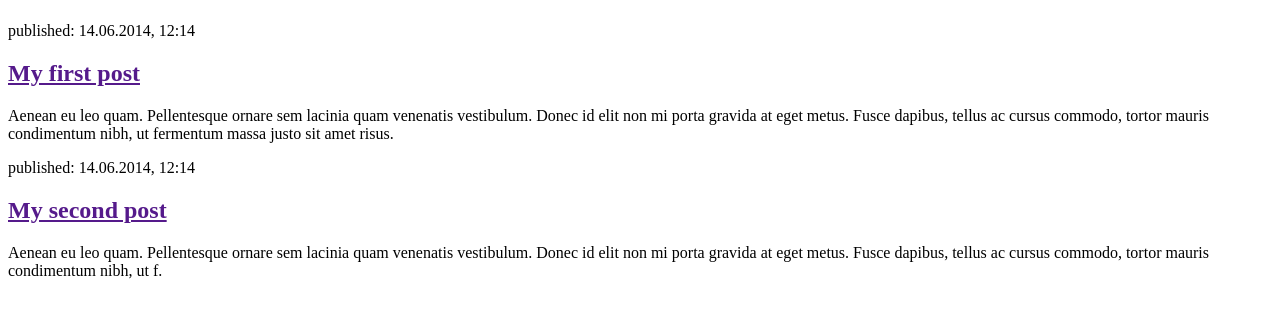
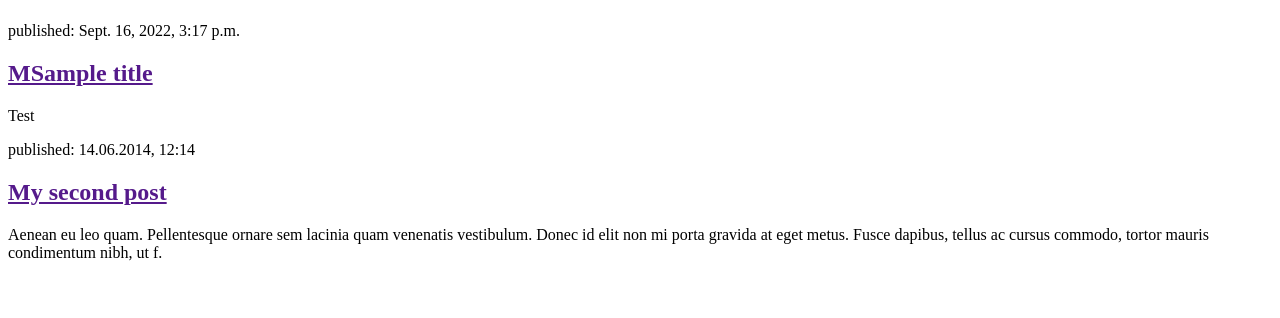
Before and after one commit to nyikamoeketsi/my-first-blog, a Django app: page / in a window 1280 px wide. Shown: the part 58-376 px from the top of the page. Run offline with Django 3.2, Linux system fonts and the light colour scheme; data comes from the database, SQL or seed files in the repository; both versions use the stored data as it was after the commit.

Commit message:
Modified templates to display posts from database.

```diff
--- a/blog/templates/blog/post_list.html
+++ b/blog/templates/blog/post_list.html
@@ -3,21 +3,23 @@
     <head>
         <title>Nyika's blog</title>
     </head>
+    {% for post in posts %}
     <body>
         <header>
             <h1><a href="/">Nyika's Blog</a></h1>
         </header>
 
         <article>
-            <time>published: 14.06.2014, 12:14</time>
-            <h2><a href="">My first post</a></h2>
-            <p>Aenean eu leo quam. Pellentesque ornare sem lacinia quam venenatis vestibulum. Donec id elit non mi porta gravida at eget metus. Fusce dapibus, tellus ac cursus commodo, tortor mauris condimentum nibh, ut fermentum massa justo sit amet risus.</p>
-        </article>
+            <time>published: {{ post.published_date }}</time>
+            <h2><a href="">M{{ post.title }}</a></h2>
+            <p>{{ post.text|linebreaksbr }}</p>
+        <article>
 
         <article>
             <time>published: 14.06.2014, 12:14</time>
             <h2><a href="">My second post</a></h2>
             <p>Aenean eu leo quam. Pellentesque ornare sem lacinia quam venenatis vestibulum. Donec id elit non mi porta gravida at eget metus. Fusce dapibus, tellus ac cursus commodo, tortor mauris condimentum nibh, ut f.</p>
-        </article>
+        <article>
+        {% endfor %}
     </body>
 </html>
--- a/blog/views.py
+++ b/blog/views.py
@@ -1,5 +1,8 @@
 from django.shortcuts import render
+from django.utils import timezone
+from .models import Post
 
 # Create your views here.
 def post_list(request):
-    return render(request, 'blog/post_list.html', {})
+    posts = Post.objects.filter(published_date__lte=timezone.now()).order_by('published_date')
+    return render(request, 'blog/post_list.html', {'posts': posts})
```
Also changed, not shown: db.sqlite3.
